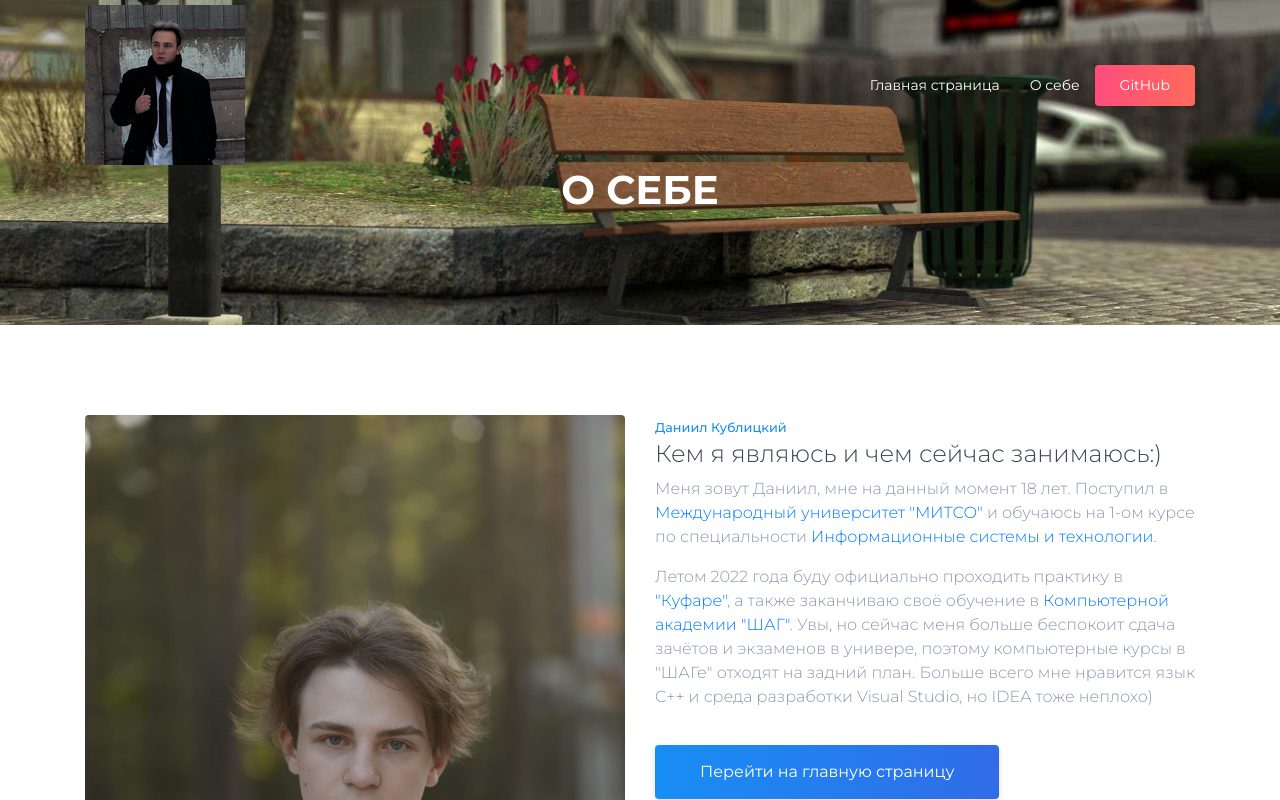
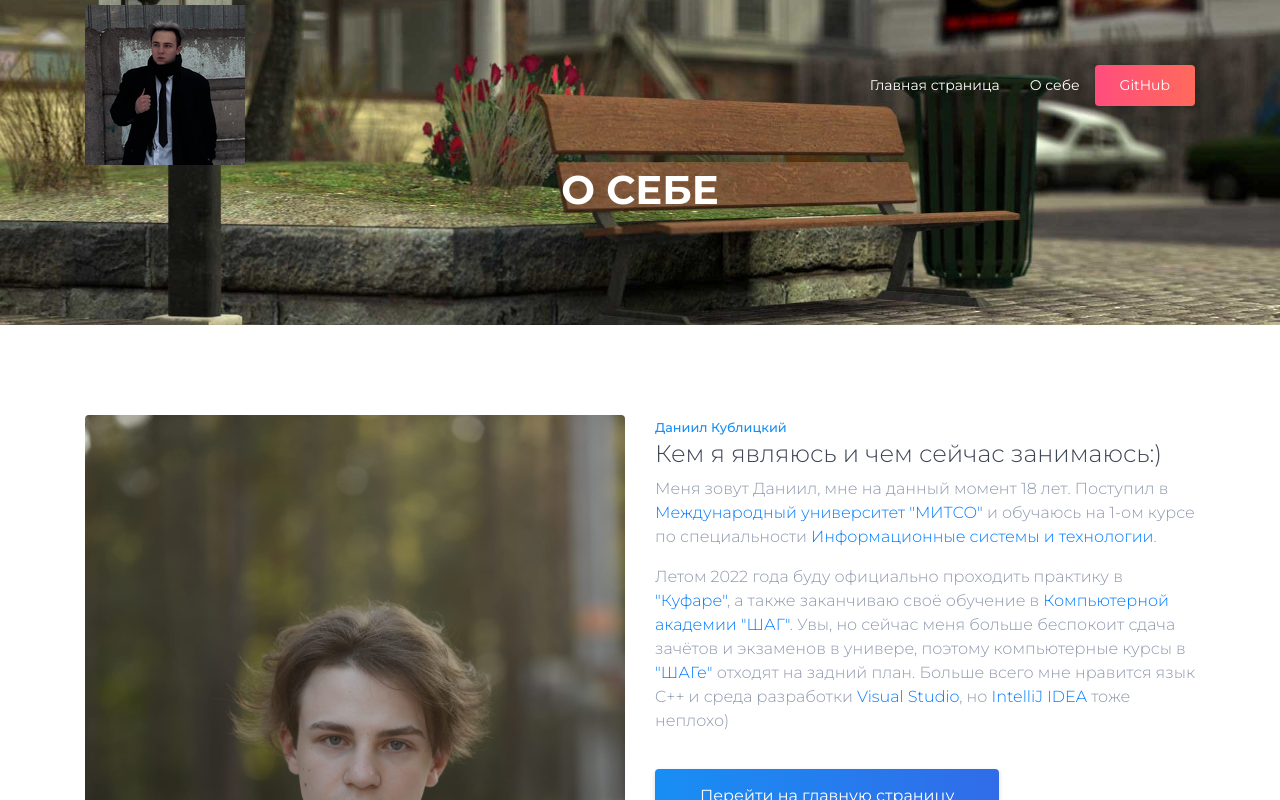
Before and after one commit to wickedside/KublitskiBlog, an Angular app: page /about in a window 1280 px wide. Shown: the top 800 px of the page. Built offline with nearby package versions, Linux system fonts and the light colour scheme; a web font is replaced by a local one.

Commit message:
Some text improvements

```diff
--- a/src/app/apps/about/About-Components/top-content/top-content.component.html
+++ b/src/app/apps/about/About-Components/top-content/top-content.component.html
@@ -14,7 +14,7 @@
         Меня зовут Даниил, мне на данный момент 18 лет. Поступил в  <a href="https://www.mitso.by/">Международный университет "МИТСО"</a> и обучаюсь на 1-ом курсе по специальности <a href="https://abiturient.mitso.by/speciality/information-systems-technologies/">Информационные системы и технологии</a>.
       </p>
       <p>
-        Летом 2022 года буду официально проходить практику в <a href="https://www.kufar.by/">"Куфаре"</a>, а также заканчиваю своё обучение в <a href="https://itstep.by/">Компьютерной академии "ШАГ"</a>. Увы, но сейчас меня больше беспокоит сдача зачётов и экзаменов в универе, поэтому компьютерные курсы в "ШАГе" отходят на задний план. Больше всего мне нравится язык C++ и среда разработки Visual Studio, но IDEA тоже неплохо)
+        Летом 2022 года буду официально проходить практику в <a href="https://www.kufar.by/">"Куфаре"</a>, а также заканчиваю своё обучение в <a href="https://itstep.by/">Компьютерной академии "ШАГ"</a>. Увы, но сейчас меня больше беспокоит сдача зачётов и экзаменов в универе, поэтому компьютерные курсы в <a href="https://itstep.by/">"ШАГе"</a> отходят на задний план. Больше всего мне нравится язык C++ и среда разработки <a href="https://visualstudio.microsoft.com/ru/">Visual Studio</a>, но <a href="https://www.jetbrains.com/ru-ru/idea/">IntelliJ IDEA</a> тоже неплохо)
       </p>
 
       <a
```
